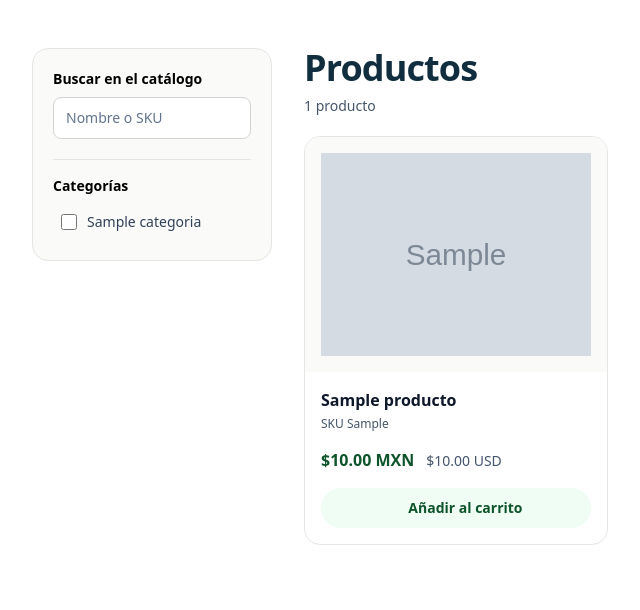
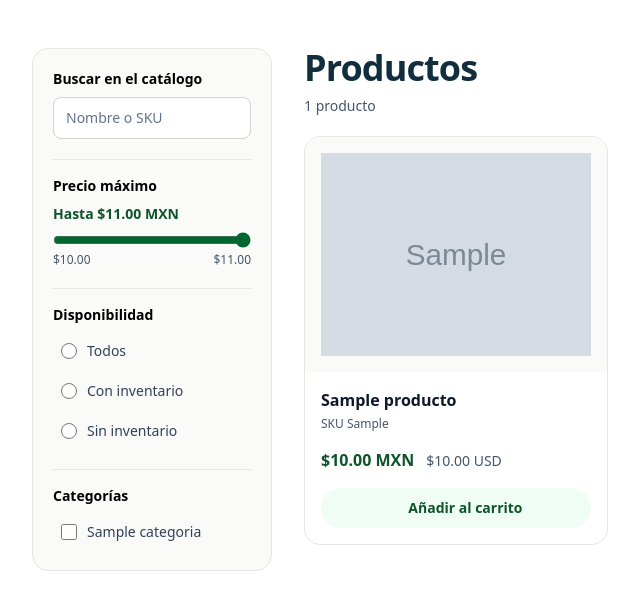
Before and after one commit to hugovhs/hugo_santos, a Laravel app: page /productos in a window 1280 px wide. Shown: the top 610 px of the page, without its empty margins (0-640 px from the left). Run offline with Laravel 12, Linux system fonts and the light colour scheme; tables that the repository leaves empty hold one stand-in row (values such as "Sample post"); grey boxes marked "Sample" are stand-in pictures; style sheets or scripts are compiled from the project's sources; some libraries are stand-ins or nearby versions; some web fonts are replaced.

Commit message:
Se agregan filtros por precio e inventario en PLP

```diff
--- a/app/Livewire/Home/ListaProductos.php
+++ b/app/Livewire/Home/ListaProductos.php
@@ -19,6 +19,10 @@ class ListaProductos extends Component
 
     public array $categoriasSeleccionadas = [];
 
+    public ?float $precioMaximo = null;
+
+    public string $disponibilidad = 'todos';
+
     public function mount(?string $busqueda = null, ?int $categoria = null): void
     {
         $busqueda ??= request()->query('q');
@@ -28,6 +32,7 @@ class ListaProductos extends Component
 
         $this->busqueda = is_string($busqueda) ? trim($busqueda) : '';
         $this->categoriasSeleccionadas = $categoria === null ? [] : [(string) $categoria];
+        $this->precioMaximo = $this->precioMaximoCatalogo();
     }
 
     public function updatedBusqueda(): void
@@ -40,6 +45,35 @@ class ListaProductos extends Component
         $this->resetPage();
     }
 
+    public function updatedPrecioMaximo(): void
+    {
+        $this->resetPage();
+    }
+
+    public function updatedDisponibilidad(): void
+    {
+        $this->resetPage();
+    }
+
+    public function limpiarFiltros(): void
+    {
+        $this->reset(['busqueda', 'categoriasSeleccionadas', 'disponibilidad']);
+        $this->precioMaximo = $this->precioMaximoCatalogo();
+        $this->resetPage();
+    }
+
+    protected function precioMinimoCatalogo(): float
+    {
+        return (float) Producto::query()->where('activo', true)->min('precio_mxn');
+    }
+
+    protected function precioMaximoCatalogo(): ?float
+    {
+        $maximo = Producto::query()->where('activo', true)->max('precio_mxn');
+
+        return $maximo === null ? null : (float) $maximo + 1;
+    }
+
     #[Layout('components.layouts.home')]
     #[Title('Productos')]
     public function render()
@@ -50,16 +84,41 @@ class ListaProductos extends Component
             fn ($id) => filter_var($id, FILTER_VALIDATE_INT, ['options' => ['min_range' => 1]]) !== false,
         );
 
+        $precioMinimoCatalogo = $this->precioMinimoCatalogo();
+        $precioMaximoCatalogo = $this->precioMaximoCatalogo();
+
+        if ($precioMaximoCatalogo !== null && $this->precioMaximo === null) {
+            $this->precioMaximo = $precioMaximoCatalogo;
+        }
+
+        if ($precioMaximoCatalogo !== null && $this->precioMaximo !== null) {
+            $this->precioMaximo = max($precioMinimoCatalogo, min($this->precioMaximo, $precioMaximoCatalogo));
+        }
+
+        $disponibilidad = in_array($this->disponibilidad, ['todos', 'con', 'sin'], true)
+            ? $this->disponibilidad
+            : 'todos';
+
         $productos = Producto::query()
             ->where('activo', true)
             ->buscar($this->busqueda)
             ->when($categoriasSeleccionadas !== [], function (Builder $query) use ($categoriasSeleccionadas) {
                 $query->whereHas('categorias', fn (Builder $query) => $query->whereKey($categoriasSeleccionadas));
             })
+            ->when($this->precioMaximo !== null, function (Builder $query) {
+                $query->where('precio_mxn', '<=', $this->precioMaximo);
+            })
+            ->when($disponibilidad === 'con', fn (Builder $query) => $query->where('stock', '>=', 1))
+            ->when($disponibilidad === 'sin', fn (Builder $query) => $query->where('stock', '<=', 0))
             ->orderBy('nombre')
             ->orderBy('id')
-            ->paginate(15, ['id', 'nombre', 'sku', 'imagen', 'precio_mxn', 'precio_usd']);
+            ->paginate(15, ['id', 'nombre', 'sku', 'imagen', 'precio_mxn', 'precio_usd', 'stock']);
 
-        return view('livewire.home.lista-productos', compact('categorias', 'productos'));
+        return view('livewire.home.lista-productos', compact(
+            'categorias',
+            'productos',
+            'precioMinimoCatalogo',
+            'precioMaximoCatalogo',
+        ));
     }
 }
--- a/resources/views/livewire/home/lista-productos.blade.php
+++ b/resources/views/livewire/home/lista-productos.blade.php
@@ -6,6 +6,57 @@
                 <input type="search" wire:model.live.debounce.300ms="busqueda" placeholder="Nombre o SKU"
                     class="mt-2 block w-full rounded-lg border border-stone-300 bg-white px-3 py-2.5 text-sm font-normal placeholder:text-slate-500 focus-visible:outline-2 focus-visible:outline-green-700">
             </label>
+
+            <fieldset class="mt-5 min-w-0 border-t border-stone-200 pt-4">
+                <legend class="sr-only">Precio máximo en MXN</legend>
+                <p aria-hidden="true" class="mb-2 text-sm font-semibold">Precio máximo</p>
+
+                @if ($precioMaximoCatalogo !== null)
+                    <p aria-live="polite" class="text-sm font-bold text-green-900 tabular-nums">
+                        Hasta ${{ number_format((float) $precioMaximo, 2) }} MXN
+                    </p>
+                    <input type="range" wire:model.live="precioMaximo" min="{{ $precioMinimoCatalogo }}"
+                        max="{{ $precioMaximoCatalogo }}" step="1"
+                        @disabled($precioMinimoCatalogo >= $precioMaximoCatalogo)
+                        aria-label="Precio máximo en MXN"
+                        class="mt-2 block w-full accent-green-800 focus-visible:outline-2 focus-visible:outline-green-700">
+                    <div class="mt-1 flex items-center justify-between text-xs text-slate-600 tabular-nums">
+                        <span>${{ number_format($precioMinimoCatalogo, 2) }}</span>
+                        <span>${{ number_format($precioMaximoCatalogo, 2) }}</span>
+                    </div>
+                @else
+                    <p class="text-sm text-slate-600">Aún no hay precios.</p>
+                @endif
+            </fieldset>
+
+            <fieldset class="mt-5 min-w-0 border-t border-stone-200 pt-4">
+                <legend class="sr-only">Disponibilidad</legend>
+                <p aria-hidden="true" class="mb-2 text-sm font-semibold">Disponibilidad</p>
+
+                <ul class="space-y-1">
+                    <li>
+                        <label class="flex cursor-pointer items-start gap-2.5 rounded-lg px-2 py-2 text-sm text-slate-700 hover:bg-green-50">
+                            <input type="radio" value="todos" wire:model.live="disponibilidad"
+                                class="mt-0.5 size-4 shrink-0 accent-green-800 focus-visible:outline-2 focus-visible:outline-offset-2 focus-visible:outline-green-700">
+                            <span>Todos</span>
+                        </label>
+                    </li>
+                    <li>
+                        <label class="flex cursor-pointer items-start gap-2.5 rounded-lg px-2 py-2 text-sm text-slate-700 hover:bg-green-50">
+                            <input type="radio" value="con" wire:model.live="disponibilidad"
+                                class="mt-0.5 size-4 shrink-0 accent-green-800 focus-visible:outline-2 focus-visible:outline-offset-2 focus-visible:outline-green-700">
+                            <span>Con inventario</span>
+                        </label>
+                    </li>
+                    <li>
+                        <label class="flex cursor-pointer items-start gap-2.5 rounded-lg px-2 py-2 text-sm text-slate-700 hover:bg-green-50">
+                            <input type="radio" value="sin" wire:model.live="disponibilidad"
+                                class="mt-0.5 size-4 shrink-0 accent-green-800 focus-visible:outline-2 focus-visible:outline-offset-2 focus-visible:outline-green-700">
+                            <span>Sin inventario</span>
+                        </label>
+                    </li>
+                </ul>
+            </fieldset>
 
             <fieldset class="mt-5 min-w-0 border-t border-stone-200 pt-4">
                 <legend class="sr-only">Categorías</legend>
```
